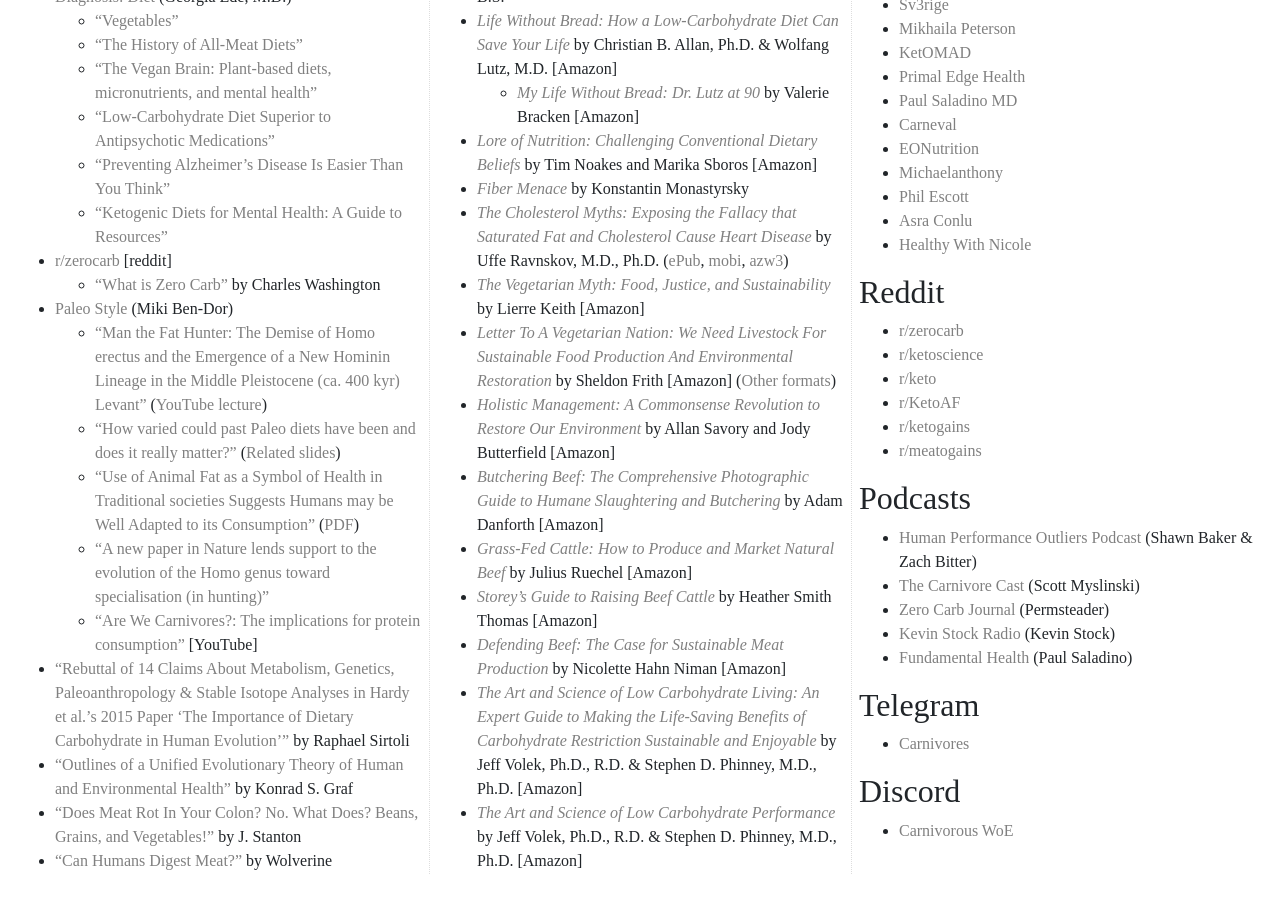
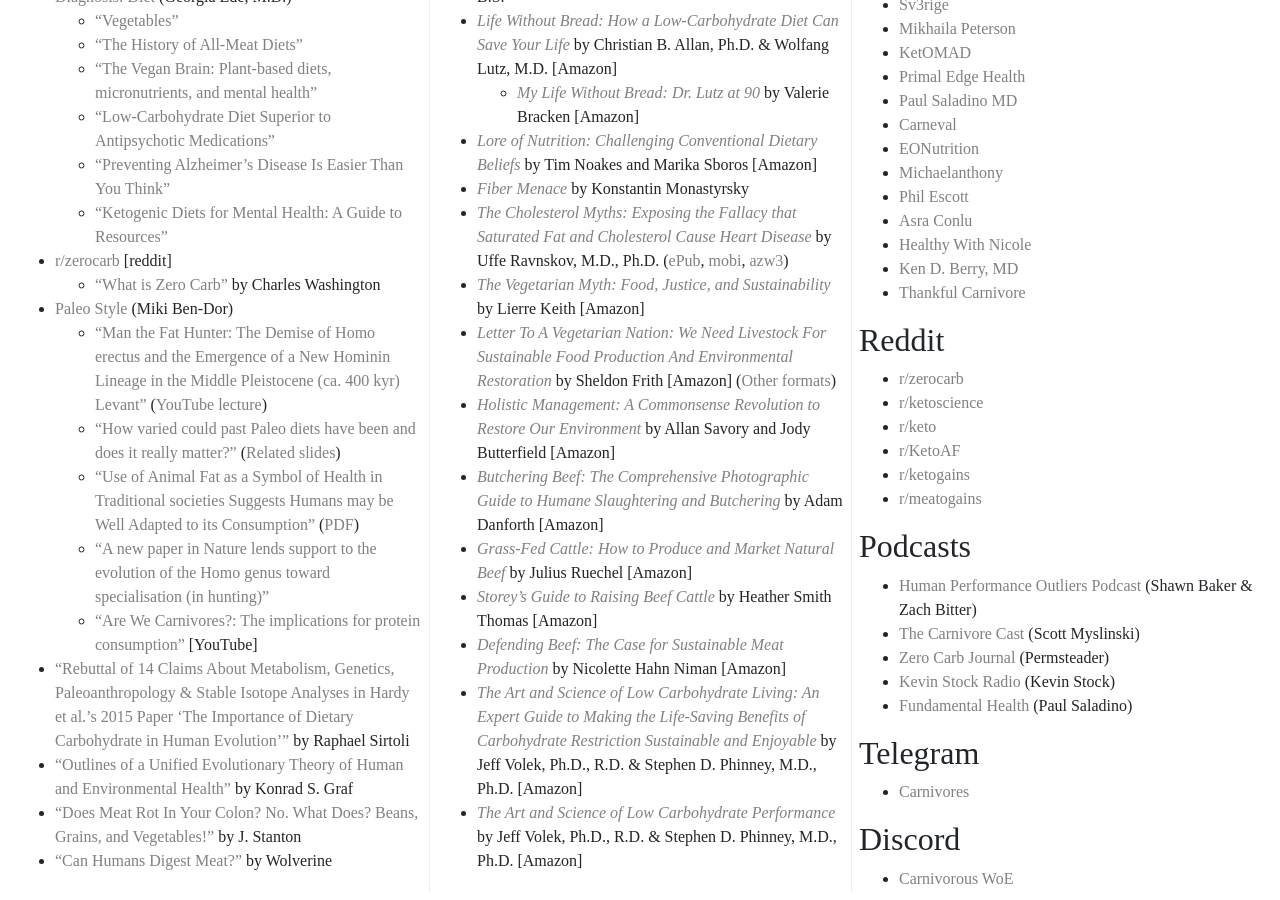
Before and after one commit to bitstein/justmeat.co, a Jekyll site: the page built from index.md, in a window 1280 px wide and 900 px high, scrolled down 1847 px. Built offline with Jekyll 4.4.1, drawn with Linux system fonts in a browser that asks for light colours; nearby versions of some CDN libraries; some web fonts are replaced.

Commit message:
Add youtube channels

```diff
--- a/index.md
+++ b/index.md
@@ -206,6 +206,9 @@
 * [Phil Escott](https://www.youtube.com/channel/UCcHEYrfmQH-5RxiFL5RD08g/)
 * [Asra Conlu](https://www.youtube.com/channel/UCiQmTQaquK3U1uWkHWdiepA/)
 * [Healthy With Nicole](https://www.youtube.com/channel/UCmvpZgcp7SPR1VRz1NV5wKQ/)
+* [Ken D. Berry, MD](https://www.youtube.com/user/KenDBerry)
+* [Thankful Carnivore](https://www.youtube.com/user/TheStickmann)
+
 
 ## Reddit
 
```
